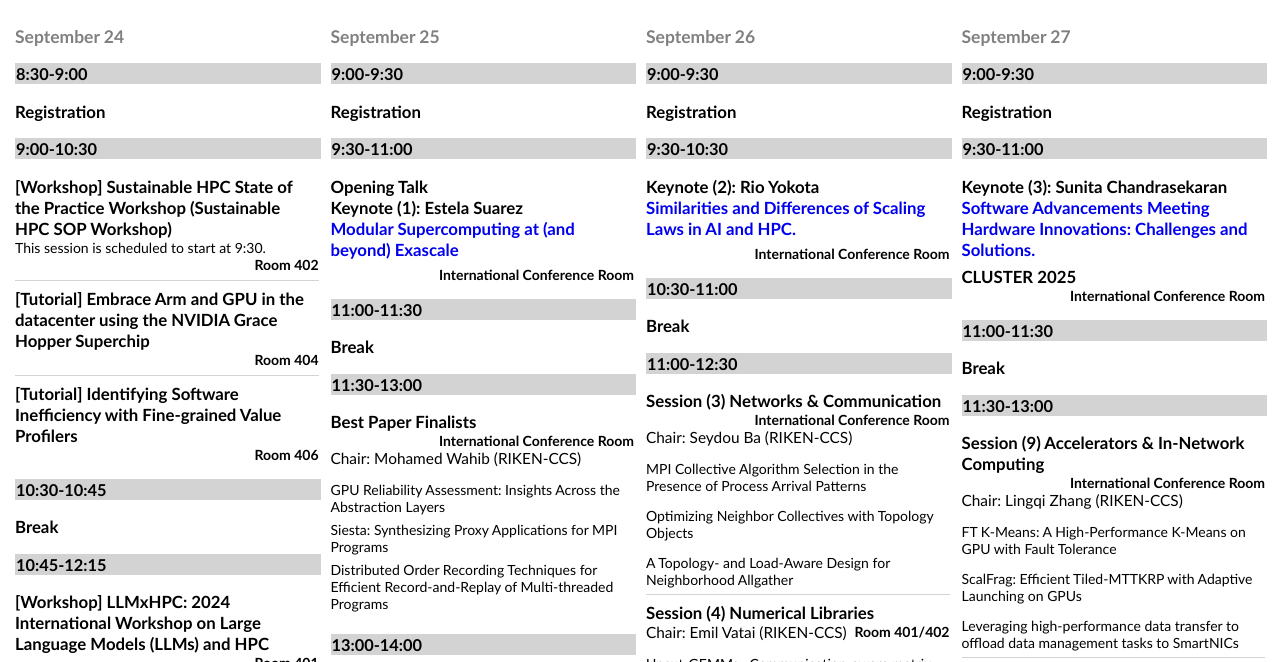
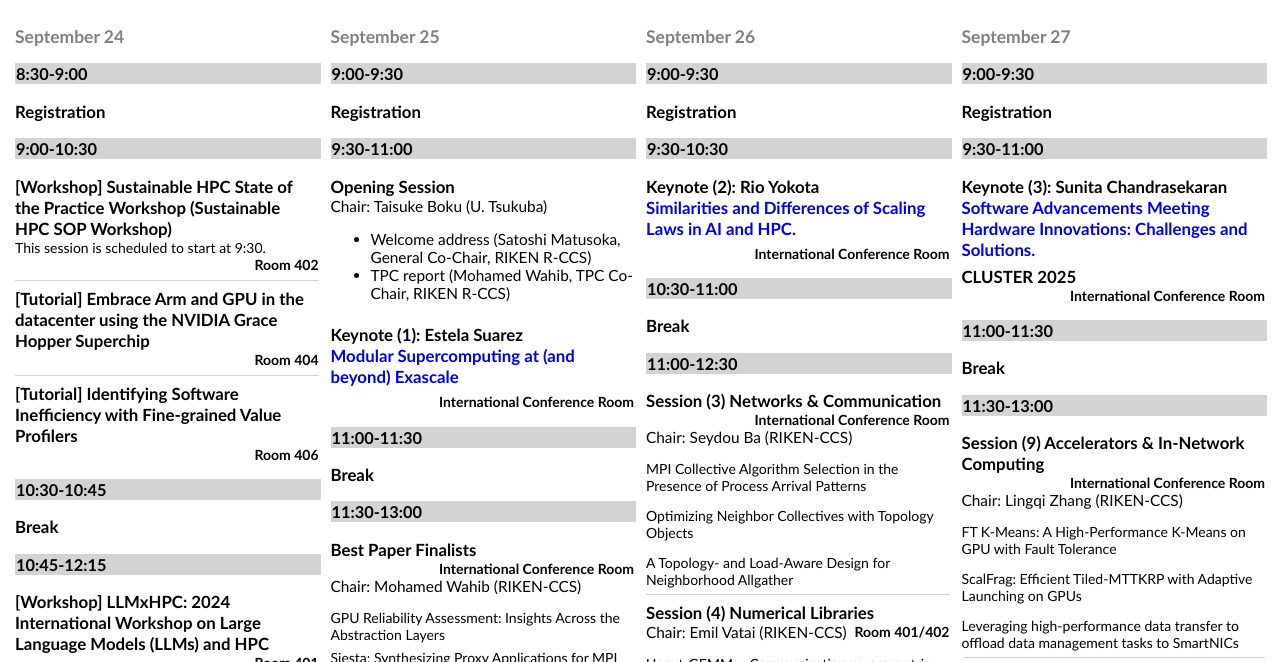
Before and after one commit to hirota-na/2024, a plain HTML site: page program/at_a_glance.html in a window 1280 px wide. Shown: the part 106-768 px from the top of the page. Drawn offline with nearby package versions, Linux system fonts and the light colour scheme; files that its build step writes are made by us from their sources.

Commit message:
Program, Opening detail

```diff
--- a/program/at_a_glance.html
+++ b/program/at_a_glance.html
@@ -749,7 +749,13 @@
             </div>
             <div class="timeslot"><h3 class="session-time">9:30-11:00</h3>
                 <div class="program-session">
-                    <div class="session-title">Opening Talk</div>
+                    <div class="session-title">Opening Session</div>
+                    <div class="session-chair">Chair: Taisuke Boku (U. Tsukuba)
+                        <ul>
+                            <li>Welcome address (Satoshi Matusoka, General Co-Chair, RIKEN R-CCS)</li>
+                            <li>TPC report (Mohamed Wahib, TPC Co-Chair, RIKEN R-CCS)</li>
+                        </ul>
+                    </div>
                     <div class="session-title">Keynote (1): Estela Suarez
                         <div class="slot-wrapper">
                             <a href="keynotes/index.html#keynote1" target="_parent">Modular Supercomputing at (and beyond) Exascale</a>
@@ -2089,7 +2095,7 @@
                         <br>
                         <span>
                             Moderator:
-                            Kengo Nakajima (U.Tokyo/RIKEN R-CCS, Japan).
+                            Kengo Nakajima (U.Tokyo/RIKEN R-CCS).
                         <span>
                     </div>
                 </div>
```
